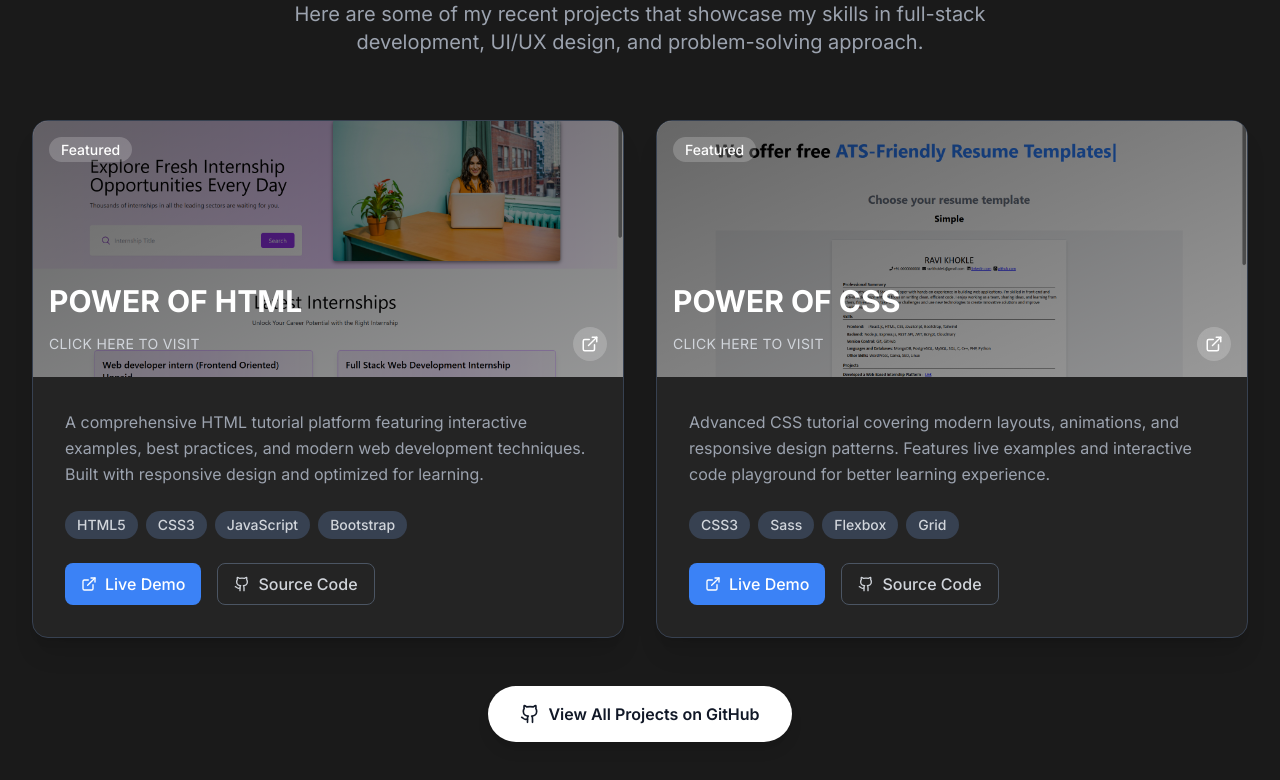
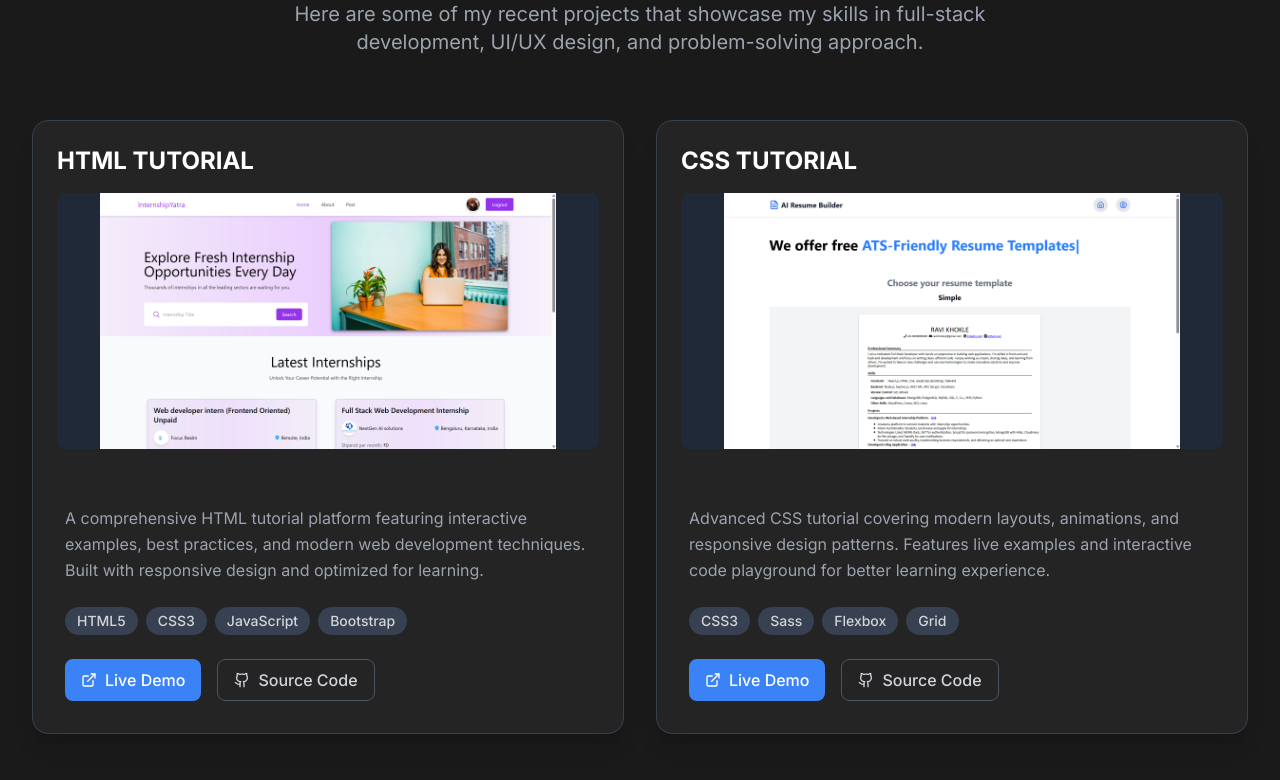
Before and after one commit to ravikhokle/portfolio, a Next.js app: page / in a window 1280 px wide. Shown: the part 1160-1940 px from the top of the page. Built offline with nearby package versions, Linux system fonts and the light colour scheme.

Commit message:
Project section style done

```diff
--- a/src/components/Projects.tsx
+++ b/src/components/Projects.tsx
@@ -1,9 +1,13 @@
 'use client';
 
 import { motion } from 'framer-motion';
-import { ExternalLink, Github } from 'lucide-react';
+import { ExternalLink, Github, X } from 'lucide-react';
+import Image from 'next/image';
+import { useState } from 'react';
 
 const Projects = () => {
+  const [selectedImage, setSelectedImage] = useState<string | null>(null);
+
   const projects = [
     {
       id: 1,
@@ -84,40 +88,24 @@ const Projects = () => {
               whileHover={{ y: -10 }}
               className="bg-[#242424] rounded-2xl shadow-xl hover:shadow-2xl transition-all duration-300 overflow-hidden border border-gray-700 hover:border-gray-600"
             >
+              {/* Project Title */}
+              <div className="p-6 pb-0">
+                <h3 className="text-2xl font-bold text-white mb-4">
+                  {project.title}
+                </h3>
+              </div>
+
               {/* Project Image */}
-              <div className="relative h-64 overflow-hidden">
-                {/* Project Image */}
-                <div
-                  className="absolute inset-0 bg-cover bg-center bg-no-repeat"
-                  style={{ backgroundImage: `url(${project.image})` }}
-                >
-                  <div className="absolute inset-0 bg-gradient-to-br from-black/60 to-black/40"></div>
-                </div>
-
-                {/* Project Type Badge */}
-                <div className="absolute top-4 left-4 z-10">
-                  <span className="px-3 py-1 bg-white/20 backdrop-blur-sm rounded-full text-white text-sm font-medium">
-                    {project.featured ? 'Featured' : 'Project'}
-                  </span>
-                </div>
-
-                {/* Project Title Overlay */}
-                <div className="absolute bottom-4 left-4 right-4 z-10">
-                  <h3 className="text-3xl font-bold text-white mb-2">
-                    POWER OF {project.title.includes('HTML') ? 'HTML' : 'CSS'}
-                  </h3>
-                  <div className="flex items-center justify-between">
-                    <span className="text-sm text-gray-300 uppercase tracking-wide">
-                      CLICK HERE TO VISIT
-                    </span>
-                    <motion.button
-                      whileHover={{ scale: 1.1 }}
-                      className="p-2 bg-white/20 backdrop-blur-sm rounded-full text-white hover:bg-white/30 transition-colors"
-                    >
-                      <ExternalLink size={18} />
-                    </motion.button>
-                  </div>
-                </div>
+              <div
+                className="relative h-64 mx-6 mb-6 overflow-hidden bg-gray-800 rounded-lg cursor-pointer hover:opacity-90 transition-opacity"
+                onClick={() => setSelectedImage(project.image)}
+              >
+                <Image
+                  src={project.image}
+                  alt={project.title}
+                  fill
+                  className="object-contain"
+                />
               </div>
 
               {/* Project Content */}
@@ -190,6 +178,37 @@ const Projects = () => {
             View All Projects on GitHub
           </motion.a>
         </motion.div>
+
+        {/* Fullscreen Image Modal */}
+        {selectedImage && (
+          <div
+            className="fixed inset-0 bg-black/90 z-50 flex items-center justify-center p-4"
+            onClick={() => setSelectedImage(null)}
+          >
+            <div
+              className="relative max-w-6xl max-h-[90vh] w-full"
+              onClick={(e) => e.stopPropagation()}
+            >
+              {/* Close Button */}
+              <button
+                onClick={() => setSelectedImage(null)}
+                className="absolute top-4 right-4 z-10 p-2 bg-black/50 rounded-full text-white hover:bg-black/70 transition-colors"
+              >
+                <X size={24} />
+              </button>
+
+              {/* Fullscreen Image */}
+              <div className="relative w-full h-[80vh]">
+                <Image
+                  src={selectedImage}
+                  alt="Project Screenshot"
+                  fill
+                  className="object-contain rounded-lg"
+                />
+              </div>
+            </div>
+          </div>
+        )}
       </div>
     </section>
   );
--- a/src/components/Services.tsx
+++ b/src/components/Services.tsx
@@ -13,7 +13,7 @@ const Services = () => {
     },
     {
       icon: <Palette size={40} />,
-      title: "UI/UX Design",
+      title: "WordPress Design",
       description: "User-centered design approach creating intuitive interfaces that convert visitors into customers. Mobile-first, accessible design principles.",
       features: ["User Research", "Wireframing", "Prototyping", "Design Systems"]
     },
```
